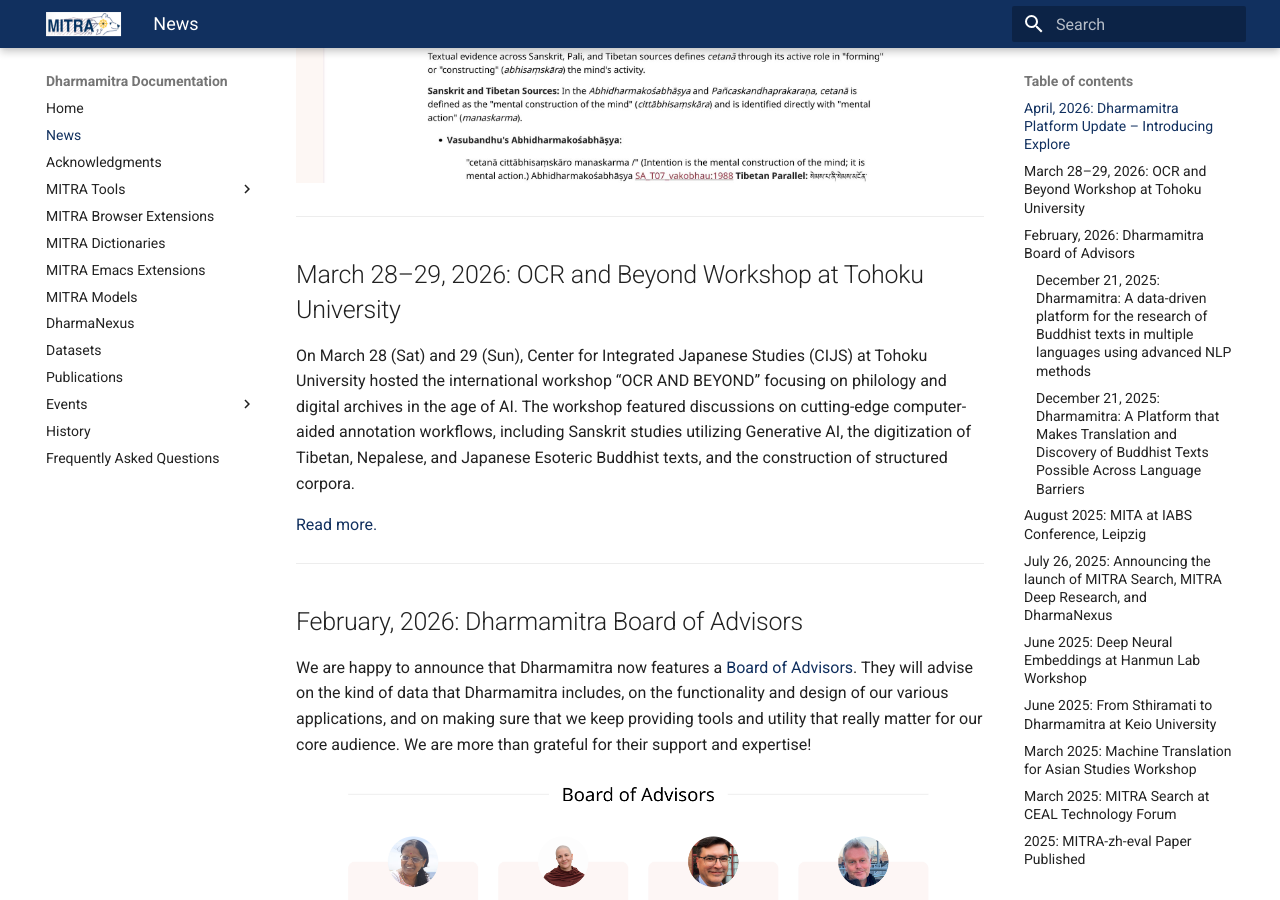
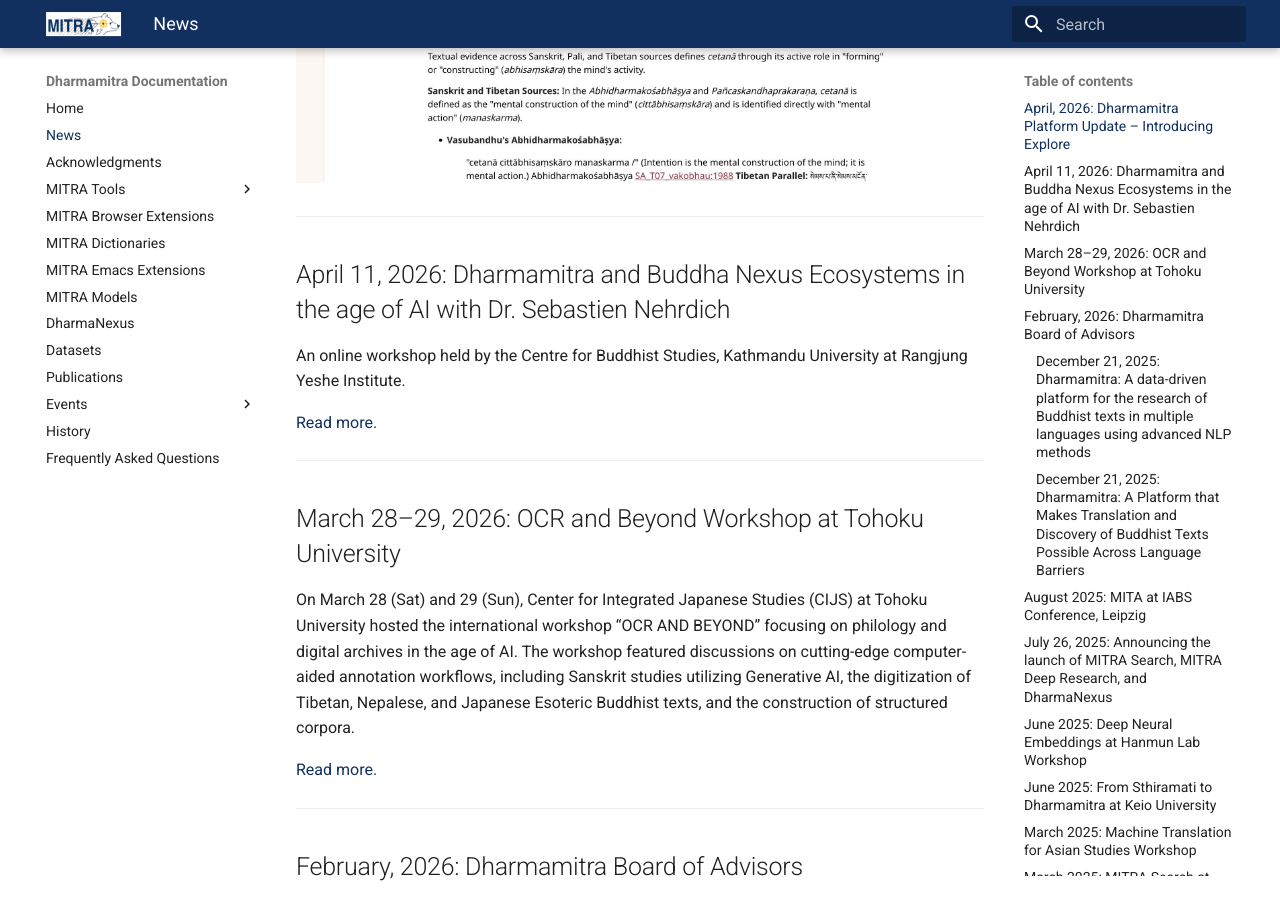
Before and after one commit to dharmamitra/dharmamitra-guides, an MkDocs documentation site: the page built from docs/news.md, in a window 1280 px wide and 900 px high, scrolled down 1071 px. Built offline with MkDocs 1.6.1 and Material for MkDocs 9.7.7, drawn with Linux system fonts in a browser that asks for light colours.

Commit message:
Update news.md

```diff
--- a/docs/news.md
+++ b/docs/news.md
@@ -31,6 +31,14 @@
 We hope that these updates make the daily work with our platform more productive and pleasant!
 
 ![Explore screenshot](assets/explore-screenshot.jpg)
+
+---
+
+## April 11, 2026: Dharmamitra and Buddha Nexus Ecosystems in the age of AI with Dr. Sebastien Nehrdich
+
+An online workshop held by the Centre for Buddhist Studies, Kathmandu University at Rangjung Yeshe Institute.
+
+[Read more.](events/invited_talks.md)
 
 ---
 
```
